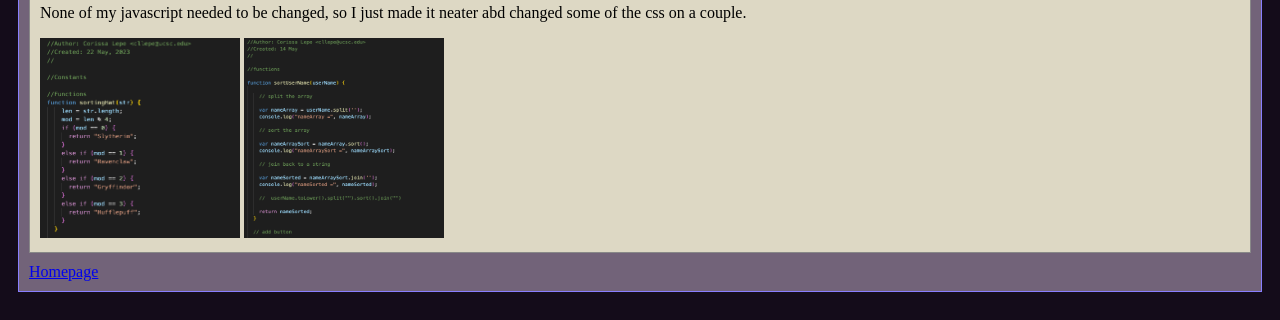
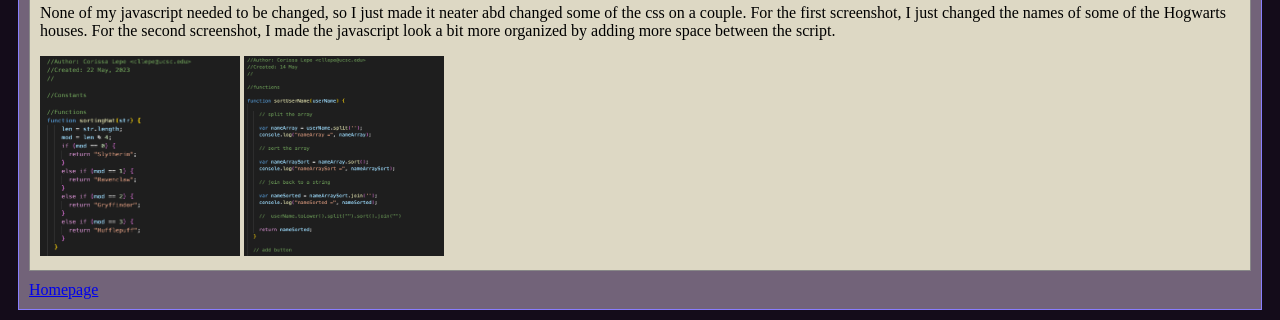
Before and after one commit to cllepe24/art101, a plain HTML site: page lab14/index.html in a window 1280 px wide. Shown: the part 601-921 px from the top of the page. Drawn offline with Linux system fonts and the light colour scheme; files that its build step writes are made by us from their sources.

Commit message:
added description

```diff
--- a/lab14/index.html
+++ b/lab14/index.html
@@ -30,7 +30,7 @@
 
             <div class="minor-section">
                 <h2>Debugging</h2>
-                <p>None of my javascript needed to be changed, so I just made it neater abd changed some of the css on a couple.</p>
+                <p>None of my javascript needed to be changed, so I just made it neater abd changed some of the css on a couple. For the first screenshot, I just changed the names of some of the Hogwarts houses. For the second screenshot, I made the javascript look a bit more organized by adding more space between the script.</p>
                 <img class="scrn-shot1" src="./img/scrn-shot1.png">
                 <img class="scrn-shot1" src="./img/scrn-shot2.png">
             </div>
```
